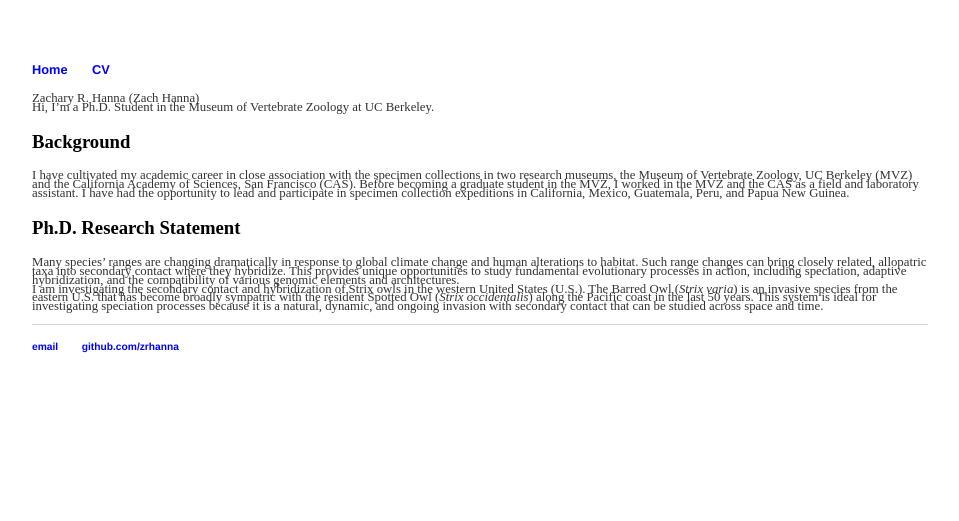
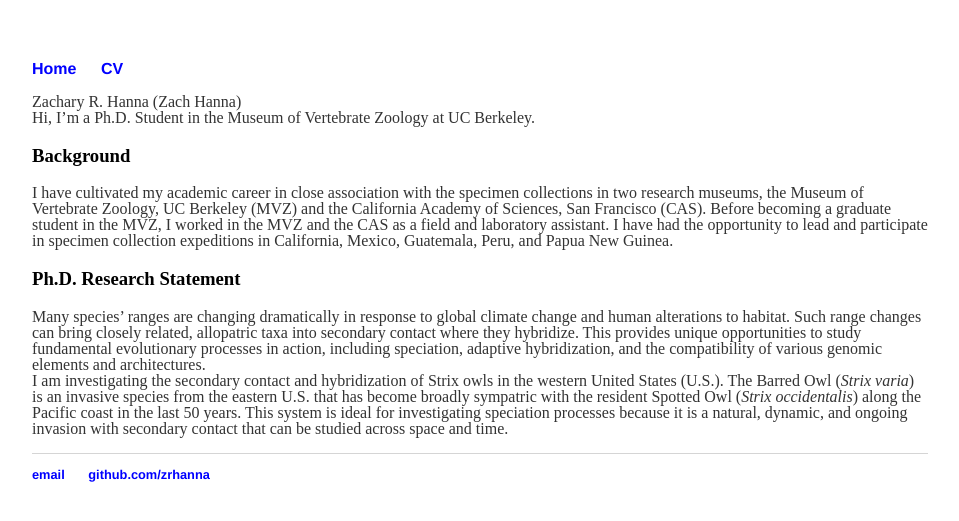
Before and after one commit to zacharyhanna/zacharyhanna.github.io, a Jekyll site: the page built from index.md, in a window 1280 px wide. Shown: the top 521 px of the page, without its empty margins (160-1119 px from the left). Built offline with Jekyll 4.4.1, drawn with Linux system fonts in a browser that asks for light colours.

Commit message:
Update main.css

```diff
--- a/css/main.css
+++ b/css/main.css
@@ -24,13 +24,13 @@ h1 {
     font-family:'Helvetica', 'Arial', 'Sans-Serif';
 }
 p {
-    font-size: 0.8em;
-    line-height: 0.7em;
+    font-size: 1.0em;
+    line-height: 1.0em;
     color: #333;
 }
 li {
-    font-size: 0.8em;
-    line-height: 0.7em;
+    font-size: 1.0em;
+    line-height: 1.0em;
     color: #333;
 }
 footer {
```
